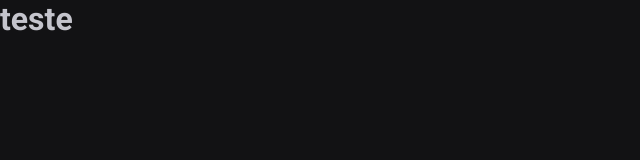
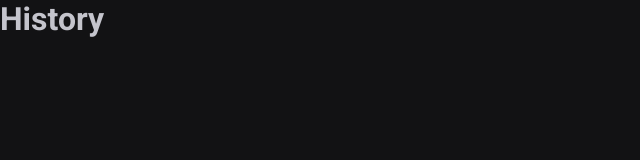
Before and after one commit to 0xREALAldc/ignite-02-reactjs-pomodoro-timer, a React (Vite) app: page /history in a window 1280 px wide. Shown: the top 160 px of the page, without its empty margins (0-640 px from the left). Built offline with nearby package versions, Linux system fonts and the light colour scheme.

Commit message:
Add: Initial changes to add routing with pages in our application

```diff
--- a/src/App.tsx
+++ b/src/App.tsx
@@ -1,11 +1,17 @@
 import { ThemeProvider } from 'styled-components'
+import { BrowserRouter } from 'react-router-dom'
+import { Router } from './Router'
+
+import { GlobalStyle } from './styles/global'
 import { defaultTheme } from './styles/themes/default'
-import { GlobalStyle } from './styles/global'
 
 export function App() {
   return (
     <ThemeProvider theme={defaultTheme}>
-      <h1>teste</h1>
+      {/* we need to have the BrowserRouter around the Router that has our routes */}
+      <BrowserRouter>
+        <Router />
+      </BrowserRouter>
 
       <GlobalStyle />
     </ThemeProvider>
--- /dev/null
+++ b/src/Router.tsx
@@ -0,0 +1,13 @@
+import { Routes, Route } from 'react-router-dom'
+
+import { Home } from './pages/Home'
+import { History } from './pages/History'
+
+export function Router() {
+  return (
+    <Routes>
+      <Route path="/" element={<Home />} />
+      <Route path="/history" element={<History />} />
+    </Routes>
+  )
+}
--- /dev/null
+++ b/src/pages/History.tsx
@@ -0,0 +1,3 @@
+export function History() {
+  return <h1>History</h1>
+}
--- /dev/null
+++ b/src/pages/Home.tsx
@@ -0,0 +1,3 @@
+export function Home() {
+  return <h1>Home</h1>
+}
```
